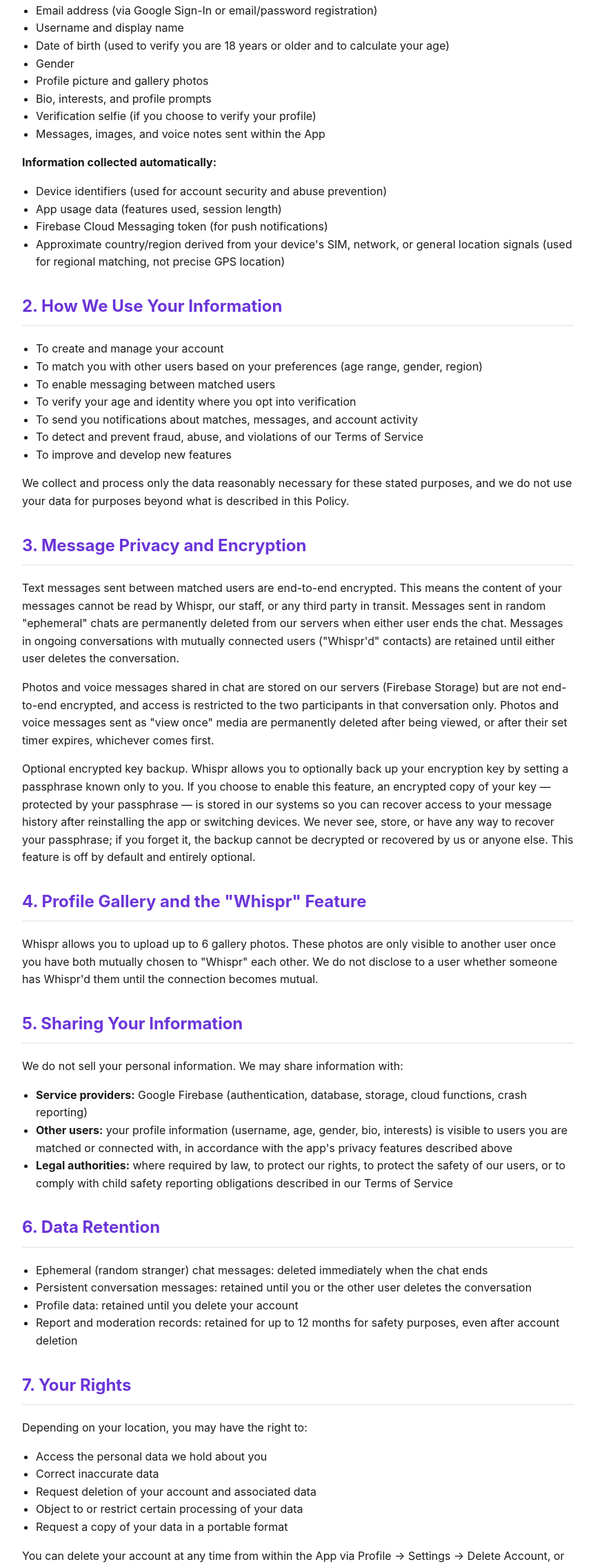
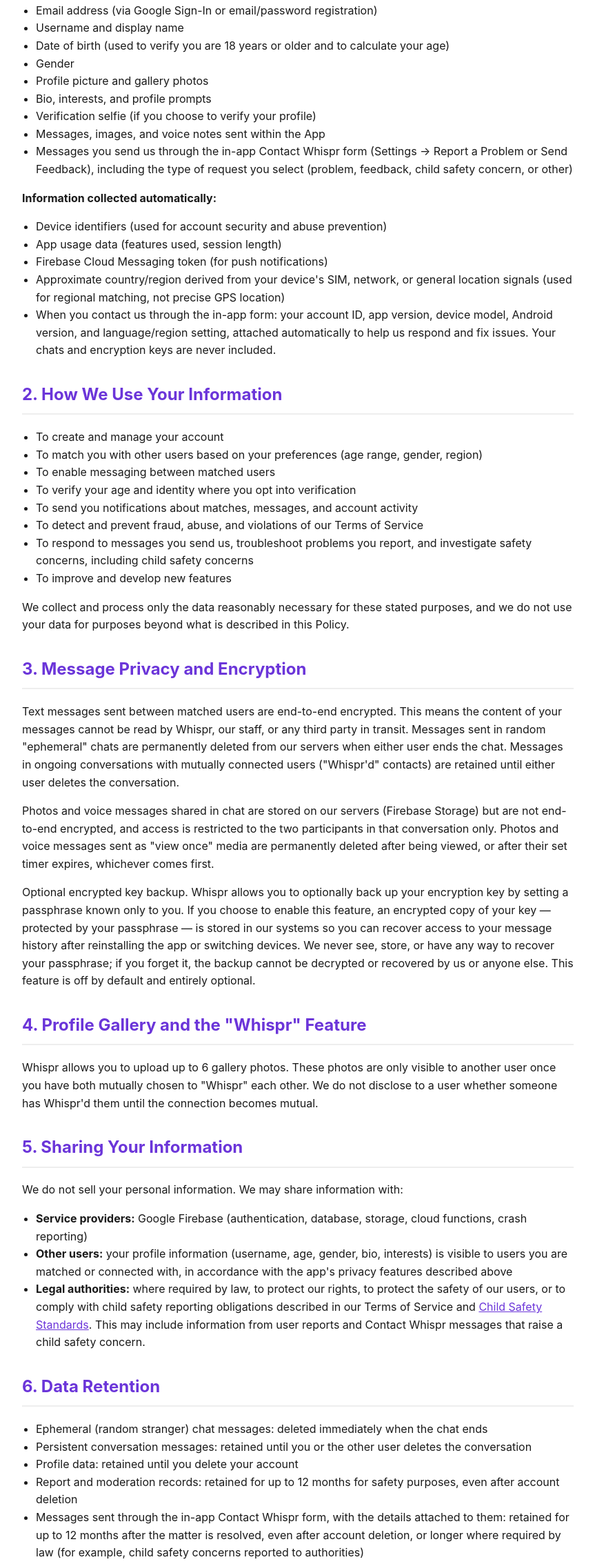
Before and after one commit to jojimichael16/getwhisprd.com, a plain HTML site: page privacy.html in a window 1280 px wide. Shown: the part 414-2681 px from the top of the page at 69% size, without its empty margins (208-1071 px from the left). Drawn offline with Linux system fonts and the light colour scheme.

Commit message:
Privacy: disclose in-app Contact Whispr form data, use, sharing and retention
Co-Authored-By: Claude Opus 5.5 <noreply@anthropic.com>

```diff
--- a/privacy.html
+++ b/privacy.html
@@ -37,6 +37,7 @@
   <li>Bio, interests, and profile prompts</li>
   <li>Verification selfie (if you choose to verify your profile)</li>
   <li>Messages, images, and voice notes sent within the App</li>
+  <li>Messages you send us through the in-app Contact Whispr form (Settings → Report a Problem or Send Feedback), including the type of request you select (problem, feedback, child safety concern, or other)</li>
 </ul>
 
 <p><strong>Information collected automatically:</strong></p>
@@ -45,6 +46,7 @@
   <li>App usage data (features used, session length)</li>
   <li>Firebase Cloud Messaging token (for push notifications)</li>
   <li>Approximate country/region derived from your device's SIM, network, or general location signals (used for regional matching, not precise GPS location)</li>
+  <li>When you contact us through the in-app form: your account ID, app version, device model, Android version, and language/region setting, attached automatically to help us respond and fix issues. Your chats and encryption keys are never included.</li>
 </ul>
 
 <h2>2. How We Use Your Information</h2>
@@ -55,6 +57,7 @@
   <li>To verify your age and identity where you opt into verification</li>
   <li>To send you notifications about matches, messages, and account activity</li>
   <li>To detect and prevent fraud, abuse, and violations of our Terms of Service</li>
+  <li>To respond to messages you send us, troubleshoot problems you report, and investigate safety concerns, including child safety concerns</li>
   <li>To improve and develop new features</li>
 </ul>
 <p>We collect and process only the data reasonably necessary for these stated purposes, and we do not use your data for purposes beyond what is described in this Policy.</p>
@@ -71,7 +74,7 @@
 <ul>
   <li><strong>Service providers:</strong> Google Firebase (authentication, database, storage, cloud functions, crash reporting)</li>
   <li><strong>Other users:</strong> your profile information (username, age, gender, bio, interests) is visible to users you are matched or connected with, in accordance with the app's privacy features described above</li>
-  <li><strong>Legal authorities:</strong> where required by law, to protect our rights, to protect the safety of our users, or to comply with child safety reporting obligations described in our Terms of Service</li>
+  <li><strong>Legal authorities:</strong> where required by law, to protect our rights, to protect the safety of our users, or to comply with child safety reporting obligations described in our Terms of Service and <a href="/child-safety.html">Child Safety Standards</a>. This may include information from user reports and Contact Whispr messages that raise a child safety concern.</li>
 </ul>
 
 <h2>6. Data Retention</h2>
@@ -80,6 +83,7 @@
   <li>Persistent conversation messages: retained until you or the other user deletes the conversation</li>
   <li>Profile data: retained until you delete your account</li>
   <li>Report and moderation records: retained for up to 12 months for safety purposes, even after account deletion</li>
+  <li>Messages sent through the in-app Contact Whispr form, with the details attached to them: retained for up to 12 months after the matter is resolved, even after account deletion, or longer where required by law (for example, child safety concerns reported to authorities)</li>
 </ul>
 
 <h2>7. Your Rights</h2>
```
